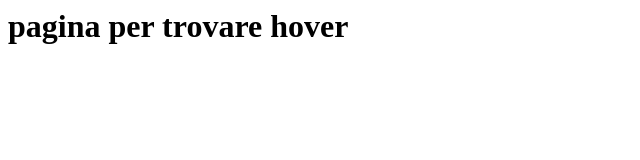
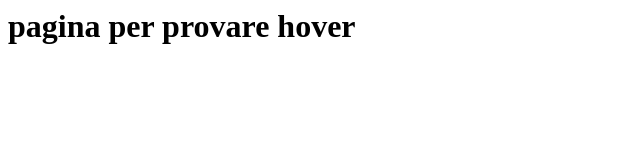
Before and after one commit to mino-bit/cescotpt.2, a plain HTML site: page hover/index.html in a window 1280 px wide. Shown: the whole page, without its empty margins (0-640 px from the left). Drawn offline with Linux system fonts and the light colour scheme.

Commit message:
piccolo fix

```diff
--- a/hover/index.html
+++ b/hover/index.html
@@ -3,6 +3,6 @@
         <link rel="stylesheet" href="style.css">
     </head>
     <body>
-        <h1>pagina per trovare hover</h1>
+        <h1>pagina per provare hover</h1>
     </body>
 </html>
```
